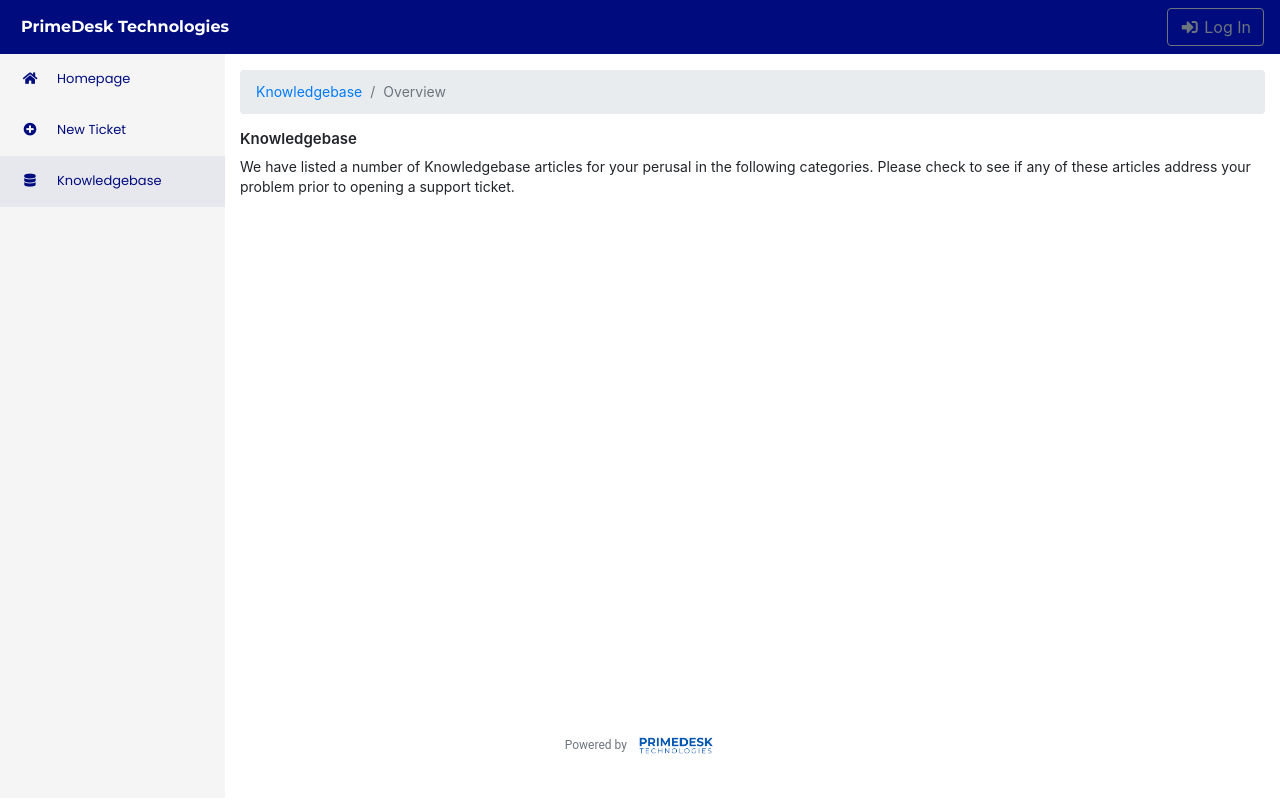
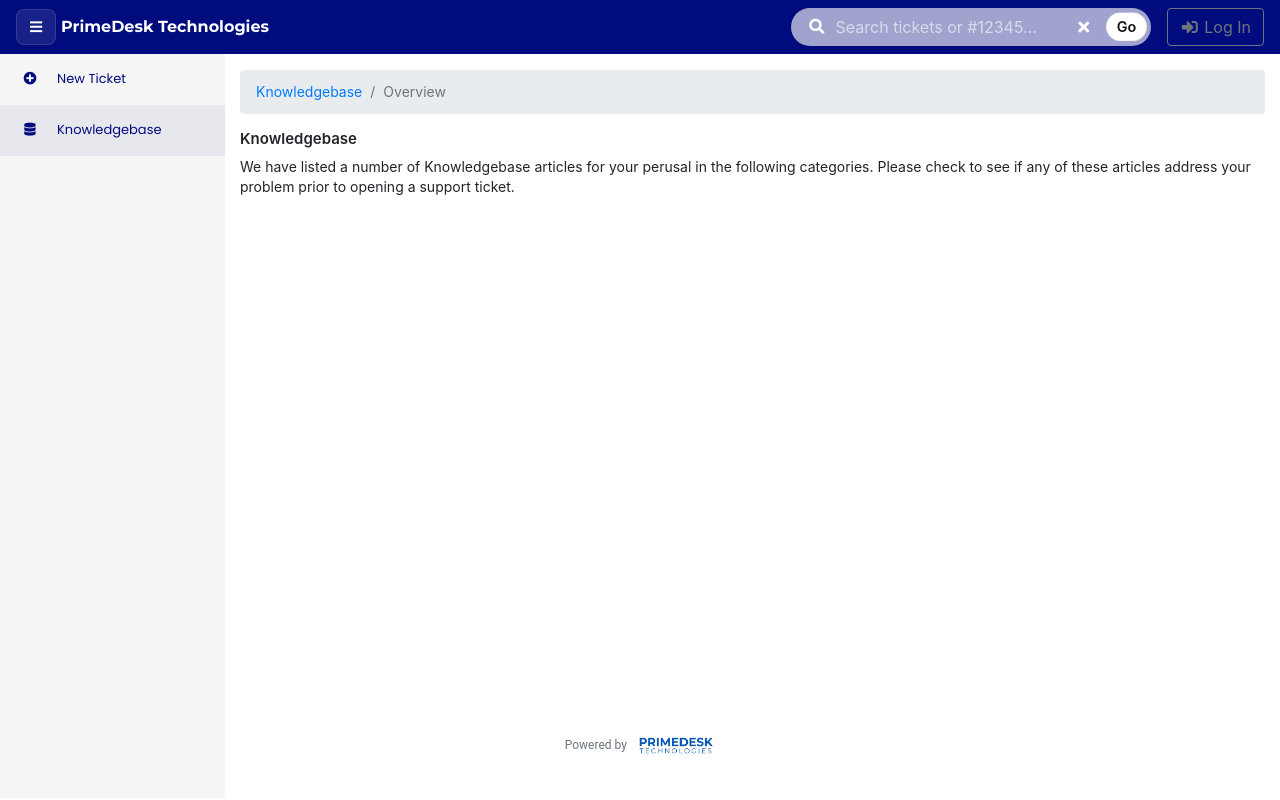
Before and after one commit to seyxhel/django-helpdesk, a Django app: page /kb/ in a window 1280 px wide. Run offline with Django 3.2, Linux system fonts and the light colour scheme; data that the repository does not hold is empty; parts of the project's set-up code (start-up, migrations or seed data) failed here and were passed over; some libraries are stand-ins or nearby versions.

Commit message:
refactor: Update navigation and redirect logic for improved user experience

```diff
--- a/helpdesk/templates/helpdesk/kb_index.html
+++ b/helpdesk/templates/helpdesk/kb_index.html
@@ -34,7 +34,7 @@
         {% endif %}
         <p class="card-text">
             <small class="text-muted">
-                <a class="btn btn-primary" href="{{ category.get_absolute_url }}">{% trans 'View articles' %} <i class="fa fa-share"></i></a>
+                <a class="btn btn-primary" href="{{ category.get_absolute_url }}">{% trans 'View items' %} <i class="fa fa-share"></i></a>
             </small>
         </p>
     </div>
--- a/helpdesk/templates/helpdesk/navigation-header.html
+++ b/helpdesk/templates/helpdesk/navigation-header.html
@@ -5,16 +5,14 @@
   <nav class="navbar navbar-expand static-top" style="background-color: #000C7D;">
 
   <div class="d-flex align-items-center">
-      {% if user|is_helpdesk_staff %}
+      <!-- hamburger toggle always visible so regular users can show/hide the sidebar -->
       <button class="btn btn-link btn-sm text-white order-1 order-sm-0 sidebar-toggle-btn" id="sidebarToggle" href="#" aria-controls="helpdesk-sidebar" aria-expanded="false" aria-label="Toggle sidebar">
         <i class="fas fa-bars" aria-hidden="true"></i>
       </button>
-      {% endif %}
   <a class="navbar-brand" href="{% url 'helpdesk:dashboard' %}" style="color: white; text-decoration: none; font-size: 16px; font-weight: 700; font-family: 'Montserrat', sans-serif; user-select: none; -webkit-user-select: none; -moz-user-select: none; -ms-user-select: none; pointer-events: none; margin-left: 5px;">{% trans 'PrimeDesk Technologies' %}</a>
   </div>
   <div class="ml-auto d-flex align-items-center">
-      {% if helpdesk_settings.HELPDESK_NAVIGATION_ENABLED and user.is_authenticated or user|is_helpdesk_staff %}
-  <!-- Navbar Search (professional) -->
+  <!-- Navbar Search (always rendered) -->
   <form class="d-none d-md-inline-block form-inline ml-2 my-2 my-md-0" id="searchform" method="get" action="{% url 'helpdesk:list' %}" role="search" aria-label="{% trans 'Search tickets' %}">
         <label for="search_query" class="sr-only">{% trans "Search tickets" %}</label>
         <div class="input-group search-pill align-items-center">
@@ -39,7 +37,6 @@
         </div>
         {% csrf_token %}
       </form>
-      {% endif %}
 
 
   <!-- Navbar -->
--- a/helpdesk/templates/helpdesk/navigation-sidebar.html
+++ b/helpdesk/templates/helpdesk/navigation-sidebar.html
@@ -75,19 +75,7 @@
         </li>
         {% endif %}
     {% else %}
-        {# Public menu #}
-        <li class="nav-item{% if request.path == '/' %} active{% endif %}">
-          <a class="nav-link" href="{% url 'helpdesk:home' %}">
-            <i class="fas fa-fw fa-home"></i>
-            <span>{% trans "Homepage" %}</span>
-          </a>
-        </li>
-        <li class="nav-item{% if 'submit' in request.path %} active{% endif %}">
-          <a class="nav-link" href="{% url 'helpdesk:submit' %}">
-            <i class="fas fa-fw fa-plus-circle"></i>
-            <span>{% trans "New Ticket" %}</span>
-          </a>
-        </li>
+        {# Public menu: remove Homepage and reorder for regular users #}
         {% if user.is_authenticated %}
         <li class="nav-item{% if 'my-tickets' in request.path %} active{% endif %}">
             <a class="nav-link" href="{% url 'helpdesk:my-tickets' %}">
@@ -95,8 +83,15 @@
                 <span>{% trans "My Tickets" %}</span>
             </a>
         </li>
+        {% endif %}
 
-        {% endif %}
+        <li class="nav-item{% if 'submit' in request.path %} active{% endif %}">
+          <a class="nav-link" href="{% url 'helpdesk:submit' %}">
+            <i class="fas fa-fw fa-plus-circle"></i>
+            <span>{% trans "New Ticket" %}</span>
+          </a>
+        </li>
+
         {% if helpdesk_settings.HELPDESK_KB_ENABLED %}
         <li class="nav-item{% if 'kb' in request.path %} active{% endif %}">
           <a class="nav-link" href="{% url 'helpdesk:kb_index' %}">
@@ -106,8 +101,12 @@
         </li>
         {% endif %}
     {% endif %}
-    </ul>
-    <script>
+  </ul>
+
+  {# Page-specific sidebar content can be injected by templates using this block. #}
+  {% block helpdesk_sidebar %}{% endblock %}
+
+  <script>
     (function(){
       var sidebar = document.getElementById('helpdesk-sidebar');
       if(!sidebar) return;
--- a/helpdesk/templates/helpdesk/public_create_ticket.html
+++ b/helpdesk/templates/helpdesk/public_create_ticket.html
@@ -1,4 +1,4 @@
-{% extends "helpdesk/public_base.html" %}
+{% extends "helpdesk/base.html" %}
 {% load i18n %}
 
 {% block helpdesk_title %}{% trans "Create Ticket" %}{% endblock %}
@@ -21,6 +21,10 @@
     </div>
 {% endblock %}
 
+{# keep the default navigation sidebar; do not place the form here so the form
+   does not depend on the sidebar being present. If you want the form also
+   shown in the sidebar, include the partial here. #}
+
 {% block helpdesk_js %}
     {{ form.media.js }}
 {% endblock %}
--- a/helpdesk/templates/helpdesk/public_homepage.html
+++ b/helpdesk/templates/helpdesk/public_homepage.html
@@ -38,7 +38,7 @@
                 <div class="panel panel-default">
                     <div class="panel-body">
                         <h2>{% trans "Submit a Ticket" %}</h2>
-                        {% include 'helpdesk/public_create_ticket_base.html' %}
+                        {% include 'helpdesk/public_create_ticket_form.html' %}
                     </div>
                 </div>
             </div>
--- a/helpdesk/templates/helpdesk/public_user_settings.html
+++ b/helpdesk/templates/helpdesk/public_user_settings.html
@@ -1,4 +1,4 @@
-{% extends "helpdesk/public_base.html" %}
+{% extends "helpdesk/base.html" %}
 
 {% block title %}User settings{% endblock %}
 
@@ -67,7 +67,6 @@
       </div>
 
       <div class="reset-actions">
-        <a href="{% url 'helpdesk:home' %}" class="btn-secondary">Back to homepage</a>
         <button type="submit" class="btn-primary">Save changes</button>
       </div>
 
--- a/helpdesk/templates/helpdesk/registration/change_password.html
+++ b/helpdesk/templates/helpdesk/registration/change_password.html
@@ -1,4 +1,4 @@
-{% extends base_template %}
+{% extends 'helpdesk/base.html' %}
 {% load i18n %}
 
 {# Use the full site navigation header on this page #}
@@ -229,7 +229,6 @@
                                                 </div>
 
                 <div class="reset-actions">
-                    <a href="{% url 'helpdesk:home' %}" class="btn-secondary">{% trans "Back to homepage" %}</a>
                     <button type="submit" class="btn-primary" style="background-color:#000C7D; border-color:#000C7D; color:#ffffff;">{% trans "Save Password" %}</button>
                 </div>
             </form>
--- a/standalone/config/settings.py
+++ b/standalone/config/settings.py
@@ -135,7 +135,9 @@
     os.environ.get("HELPDESK_REDIRECT_TO_LOGIN_BY_DEFAULT", "False") == "True"
 )
 LOGIN_URL = "helpdesk:login"
-LOGIN_REDIRECT_URL = "helpdesk:home"
+# After login, redirect to the customer's ticket list page so they land on
+# their tickets at /tickets/my-tickets/ (named route 'helpdesk:my-tickets').
+LOGIN_REDIRECT_URL = "helpdesk:my-tickets"
 
 
 DATABASES = {
```
Also changed, not shown: helpdesk/views/login.py (+17 -1 lines).
